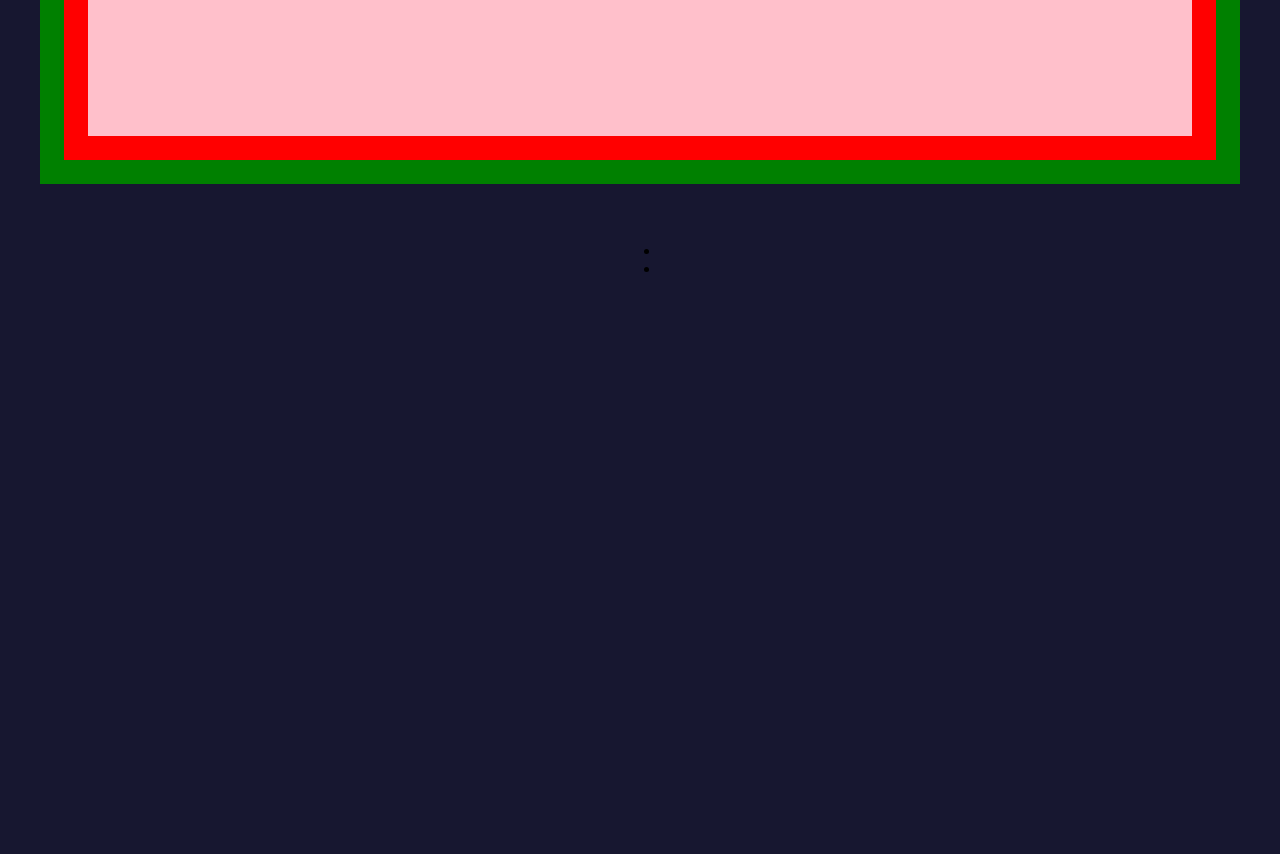
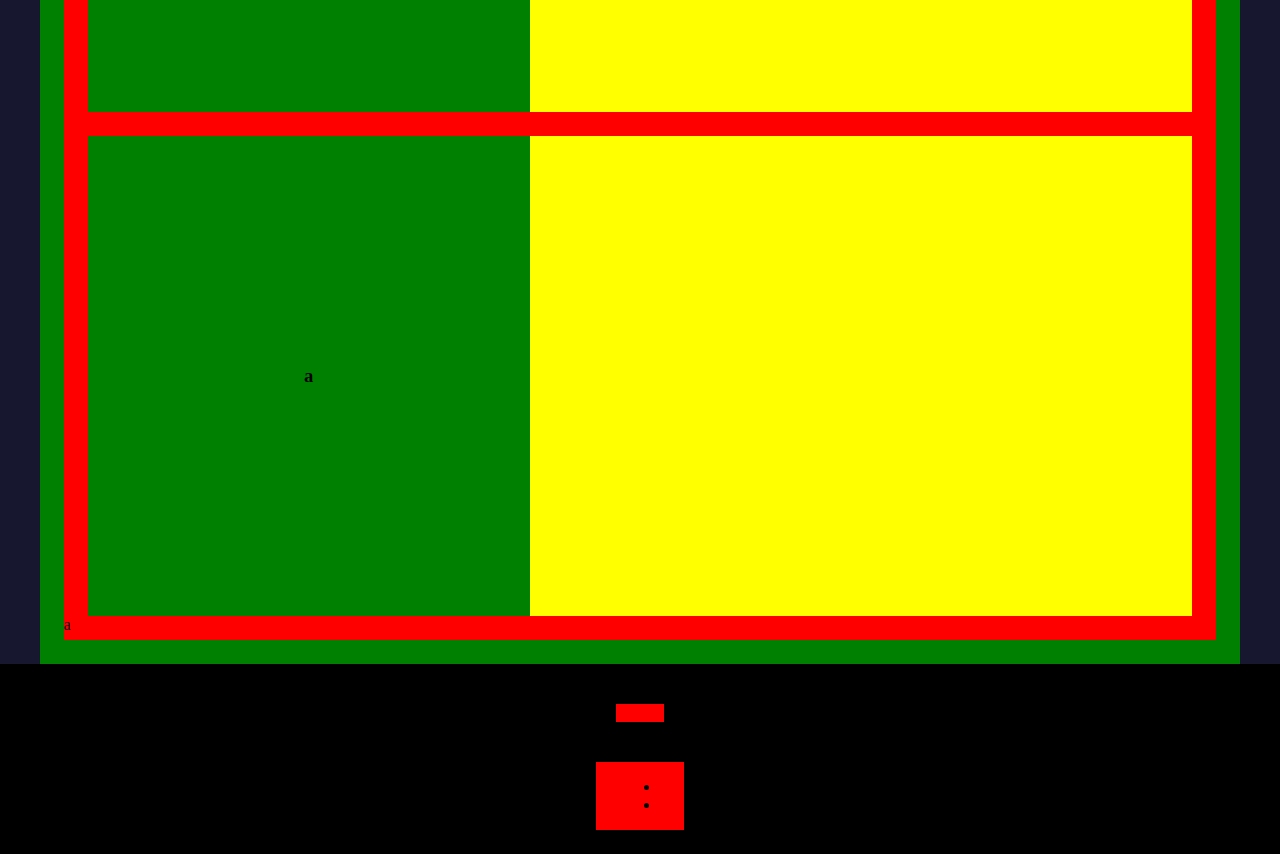
Before and after one commit to RokoVarano/Restaurant, a website built with webpack: page src/index.html in a window 1280 px wide. Shown: the part 760-1614 px from the top of the page. Before the commit the page ends 1054 px from the top, so only its background shows below. Built offline with nearby package versions, Linux system fonts and the light colour scheme.

Commit message:
HTML planning: done

```diff
--- a/src/index.html
+++ b/src/index.html
@@ -6,7 +6,7 @@
   <meta name="viewport" content="width=device-width, initial-scale=1.0">
   <title>My title</title>
 </head>
-<body class="flex-mid-col ">
+<body class="flex-mid-col">
   <div id='main'>
     <section id='header' class='flex-mid-col'>
       <h1 class='flex-mid-col'>title</h1>
@@ -15,17 +15,24 @@
     <div class='divider'></div>
     <section id='services'>
       <div class='divider'></div>
-      <article id='venue'></article>
+      <article class='flex-mid-col'>
+        <h3 class='flex-mid-col'>a</h3>
+        <div class='picture'>a</div>
+      </article>
       <div class='divider'></div>
-      <article id='dishes'></article>
-      <div class='divider'></div>
+      <article class='flex-mid-col'>
+        <h3 class='flex-mid-col'>a</h3>
+        <div class='picture'>
+        </article>
+      <div class='divider'>a</div>
     </section>
   </div>
-  <footer id='footer'>
-    <div id='address'>
+  <footer id='footer' class="flex-mid-col">
+    <div class='divider'></div>
+    <figure id='address'>
       <img id='add-map'/>
       <figcaption id='add-info'></figcaption>
-    </div>
+    </figure>
     <div class='divider'></div>
     <div id='contact-info'>
       <ul id='contact-list'>
@@ -33,6 +40,7 @@
         <li id='email'></li>
       </ul>
     </div>
+    <div class='divider'></div>
   </footer>
 </body>
 </html>
--- a/src/style.scss
+++ b/src/style.scss
@@ -1,4 +1,6 @@
 @import 'styles/custom.scss';
+
+//mobile
 
 .flex-mid-col {
   display: flex;
@@ -39,13 +41,63 @@ body {
     background: red;
 
     article {
-      height: 15em;
+      height: 30em;
       background: pink;
       margin: 0 1.5em;
+
+      h3 {
+        height: 40%;
+        background-color: green;
+        margin: 0
+      }
+
+      .picture {
+        height: 60%;
+        background-color: yellow;
+      }
     }
   }
 }
 
 #footer {
+  background-color: black;
+  width: 100%;
+  bottom: 0;
+  left: 0;
+
+  #address {
+    padding: 0 1.5em;
+    background-color: red;
+  }
+
+  #contact-info {
+    padding: 0 1.5em;
+    background-color: red;
+  }
+}
+
+//full screen
+
+@media only screen and (min-width: 721px) {
+
+  #main{
+    #services {
+      article {
+        flex-direction: row;
+
+        h3 {
+          height: 100%;
+          width: 40%;
+          background-color: green;
+        }
+
+        .picture {
+          height: 100%;
+          width: 60%;
+          background-color: yellow;
+        }
+      }
+    }
+  }
 
 }
```
